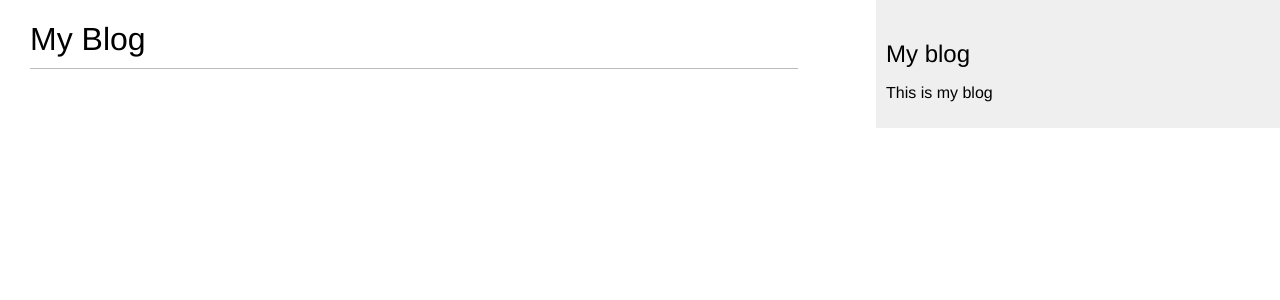
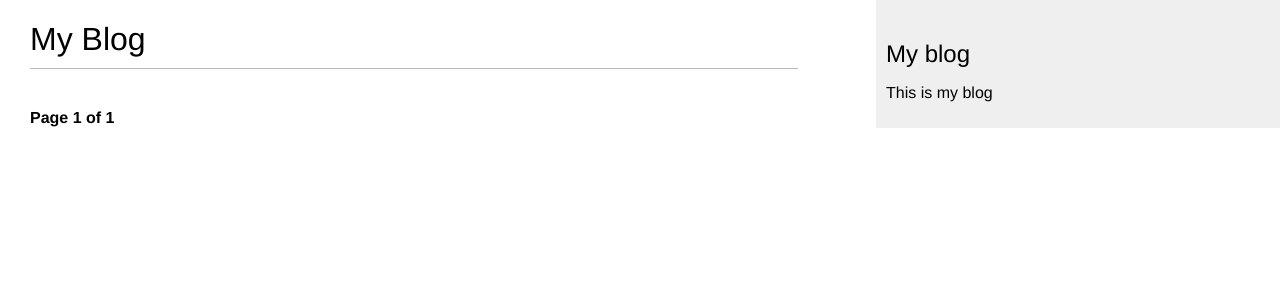
Before and after one commit to PatrykKlimowicz/Django, a Django app: page /blog/ in a window 1280 px wide. Shown: the top 300 px of the page. Run offline with Django 3.2, Linux system fonts and the light colour scheme; data that the repository does not hold is empty.

Commit message:
BLOGAPP-005: Create pagination for list view - update post_list view to support pagination - add pagination template - include pagination in list.html

```diff
--- /dev/null
+++ b/blog_app/blog/templates/blog/pagination.html
@@ -0,0 +1,13 @@
+<div class="pagination">
+    <span class="step-links">
+        {% if page.has_previous %}
+            <a href="?page={{ page.previous_page_number }}">Previous</a>
+        {% endif %}
+        <span class="current">
+            Page {{ page.number }} of {{ page.paginator.num_pages }}
+        </span>
+        {% if page.has_next %}
+            <a href="?page={{ page.next_page_number }}">Next</a>
+        {% endif %}
+    </span>
+</div>
--- a/blog_app/blog/templates/blog/post/list.html
+++ b/blog_app/blog/templates/blog/post/list.html
@@ -14,4 +14,5 @@
             <!-- Use first 30 words, convert \n to <br> tag -->
             {{ post.body|truncatewords:30|linebreaks }}
     {% endfor %}
+    {% include 'blog/pagination.html' with page=posts %}
 {% endblock %}
--- a/blog_app/blog/views.py
+++ b/blog_app/blog/views.py
@@ -1,11 +1,24 @@
 from django.shortcuts import render, get_object_or_404
 from .models import Post
+from django.core.paginator import Paginator, EmptyPage, PageNotAnInteger
 # Create your views here.
 
 
 def post_list(request):
-    posts = Post.published.all()
-    context = {'posts': posts}
+    object_list = Post.published.all()
+    paginator = Paginator(object_list, 1)  # one post on each site
+    page = request.GET.get('page')  # obtain current page number
+
+    try:
+        posts = paginator.page(page)  # obtain posts for desired page
+    except PageNotAnInteger:
+        # if page not an integer return first page
+        posts = paginator.page(1)
+    except EmptyPage:
+        # if page index out of range return last page
+        posts = paginator.page(paginator.num_pages)
+
+    context = {'page': page, 'posts': posts}
     return render(request, 'blog/post/list.html', context=context)
 
 
```
